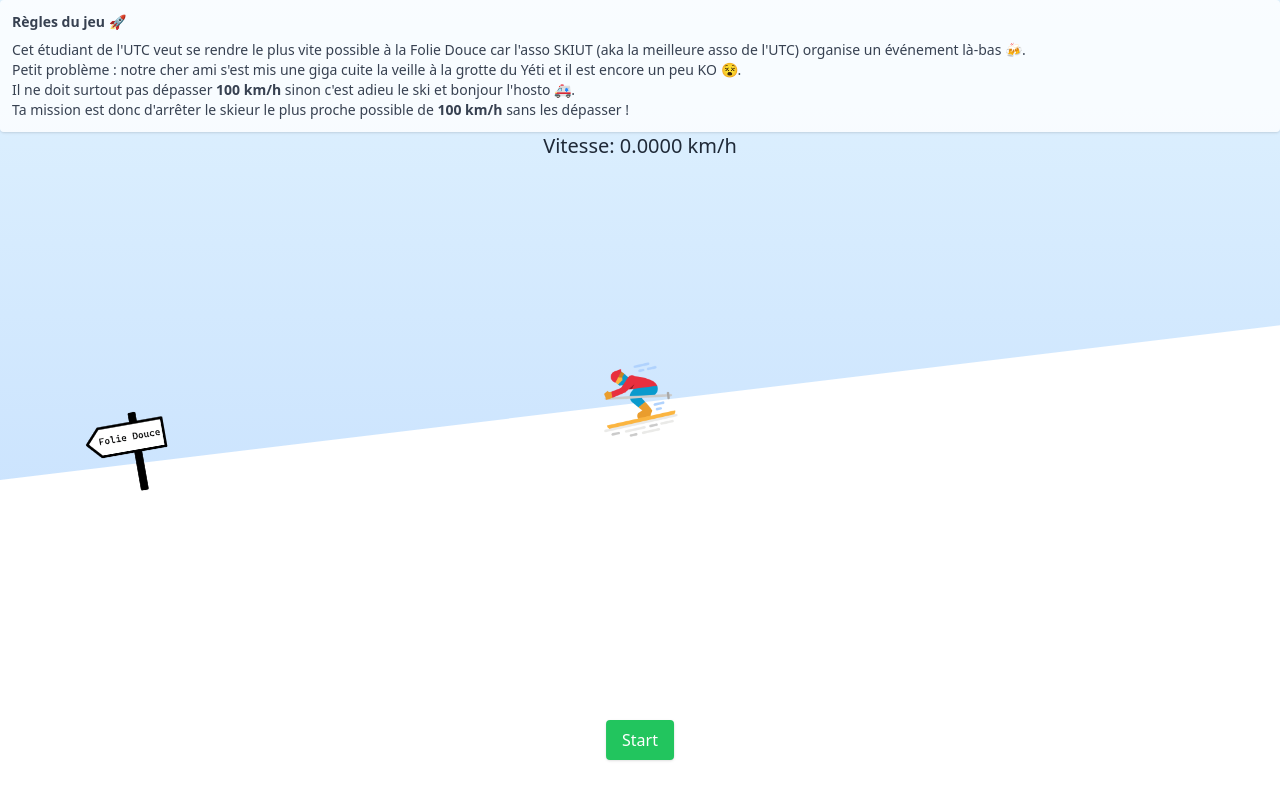
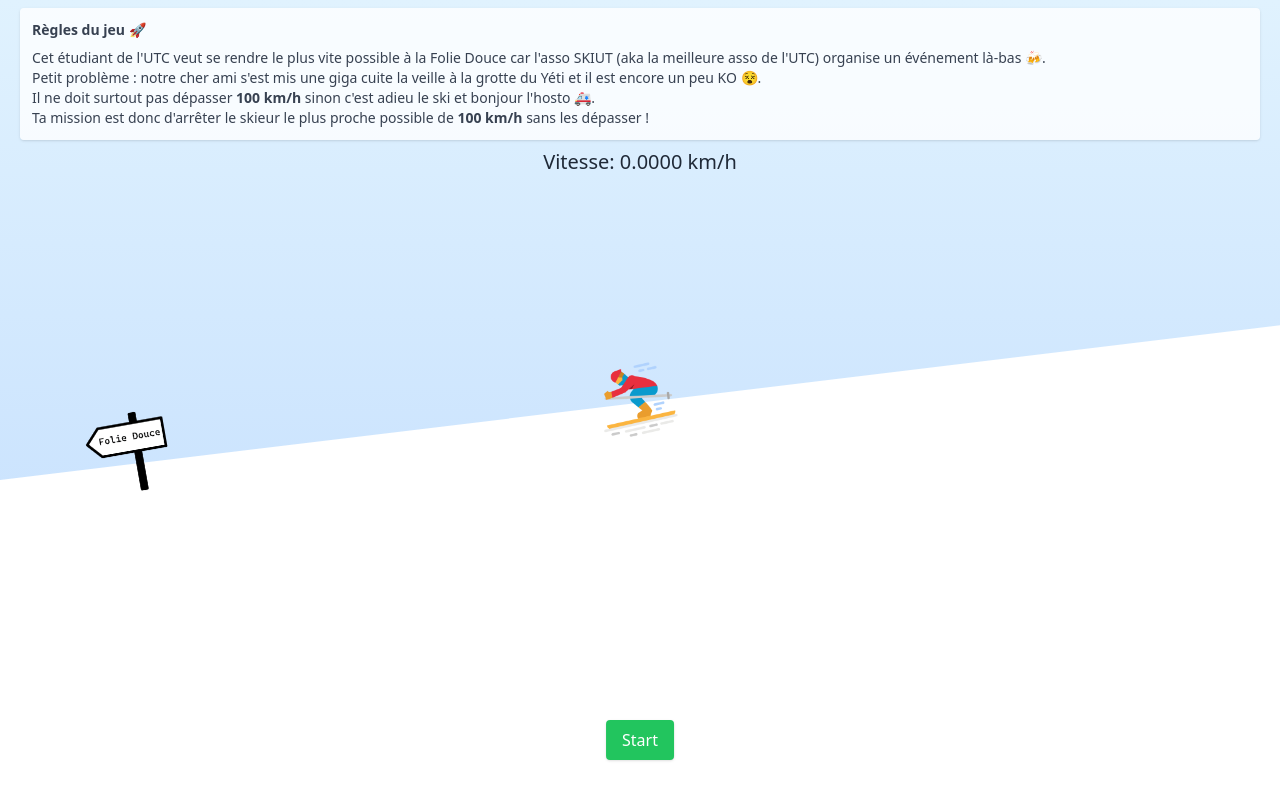
Before and after one commit to Pierrafrom/mini-ski-game, a plain HTML site: page index.html in a window 1280 px wide. Drawn offline with nearby package versions, Linux system fonts and the light colour scheme.

Commit message:
change margin

```diff
--- a/index.html
+++ b/index.html
@@ -11,7 +11,7 @@
 </head>
 <body class="bg-gradient-to-b from-sky-100 to-blue-200 h-[100svh] relative">
 <div id="gameContainer" class="w-full h-full relative overflow-hidden">
-    <div id="instructions" class="relative m p-3 bg-white bg-opacity-80 rounded shadow text-gray-700 text-sm z-20">
+    <div id="instructions" class="relative mx-5 my-2 p-3 bg-white bg-opacity-80 rounded shadow text-gray-700 text-sm z-20">
         <h2 class="font-bold mb-2">Règles du jeu 🚀</h2>
         <p>
             Cet étudiant de l'UTC veut se rendre le plus vite possible à la Folie Douce car l'asso SKIUT (aka la
```
